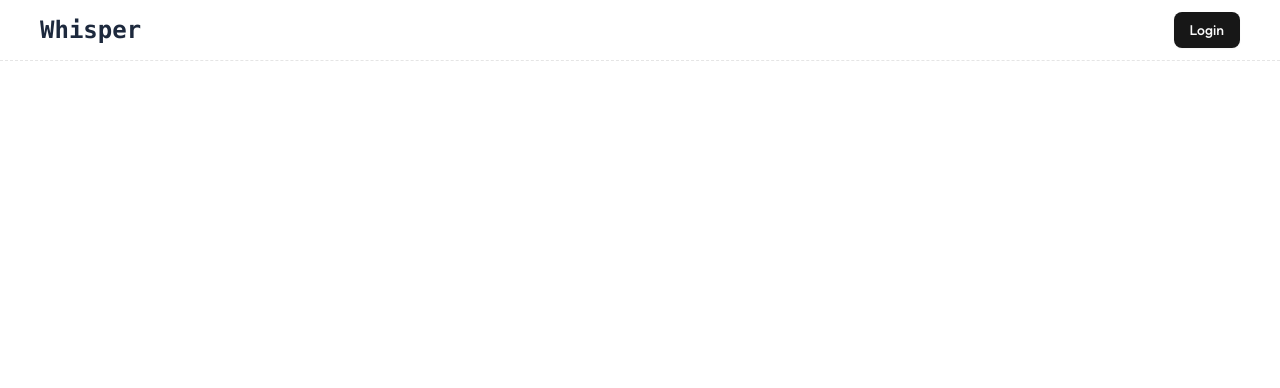
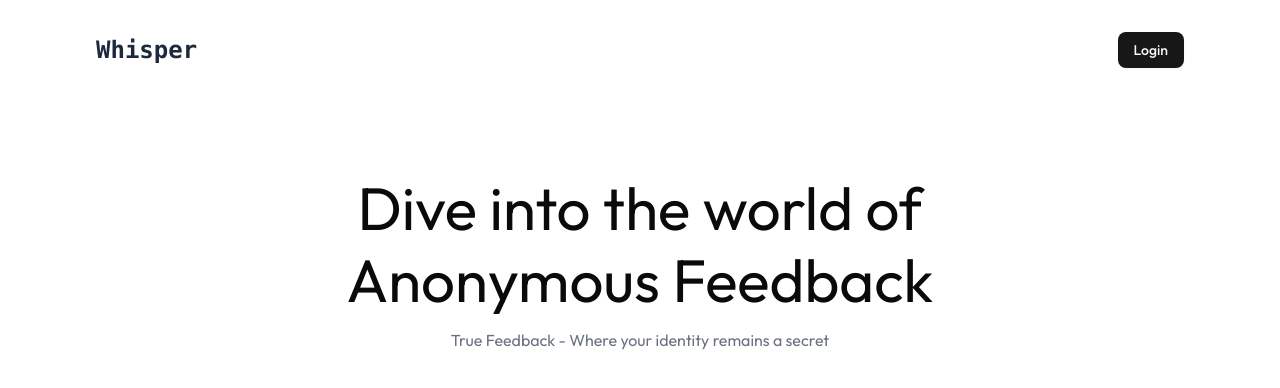
Before and after one commit to nilavtalukdar06/whisper, a Next.js app: page / in a window 1280 px wide. Shown: the top 388 px of the page. Built offline with nearby package versions, Linux system fonts and the light colour scheme.

Commit message:
updated navbar ui

```diff
--- a/app/page.js
+++ b/app/page.js
@@ -1,9 +1,11 @@
+import HeroSection from "@/components/hero-section";
 import Navbar from "@/components/navbar";
 
 export default function Home() {
   return (
     <section className="min-h-screen max-w-screen relative overflow-x-hidden">
       <Navbar />
+      <HeroSection />
     </section>
   );
 }
--- /dev/null
+++ b/components/hero-section.jsx
@@ -0,0 +1,12 @@
+export default function HeroSection() {
+  return (
+    <section className="max-w-4xl my-8 mx-auto p-10">
+      <h1 className="text-center text-4xl lg:text-6xl leading-[54px] md:leading-[72px]">
+        Dive into the world of Anonymous Feedback
+      </h1>
+      <p className="text-center my-3 text-gray-500 text-sm lg:text-base">
+        True Feedback - Where your identity remains a secret
+      </p>
+    </section>
+  );
+}
--- a/components/navbar.jsx
+++ b/components/navbar.jsx
@@ -2,7 +2,7 @@ import { Button } from "./ui/button";
 
 export default function Navbar() {
   return (
-    <header className="px-5 md:px-10 py-3 w-full flex justify-between items-center border-b border-dashed">
+    <header className="px-5 md:px-24 py-8 w-full flex justify-between items-center">
       <div>
         <h1 className="font-mono text-2xl font-semibold text-slate-800">
           Whisper
```
